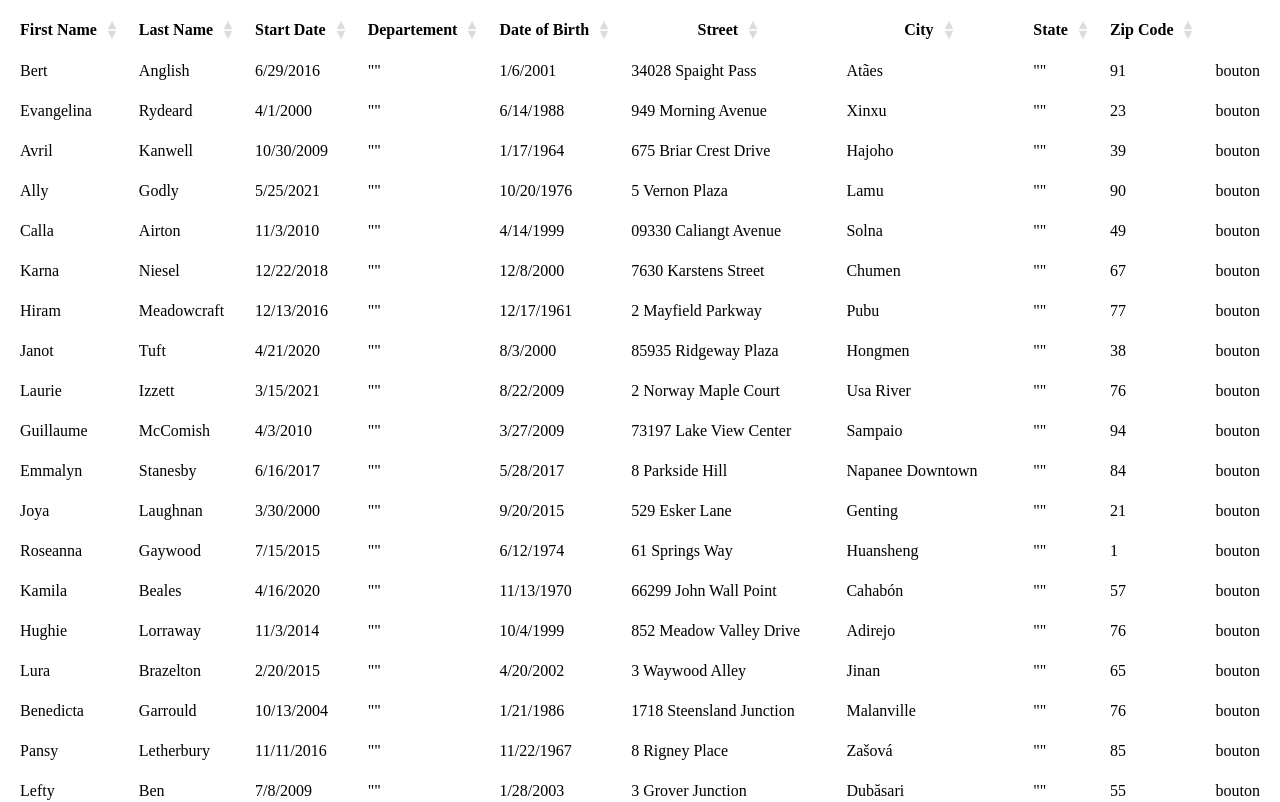
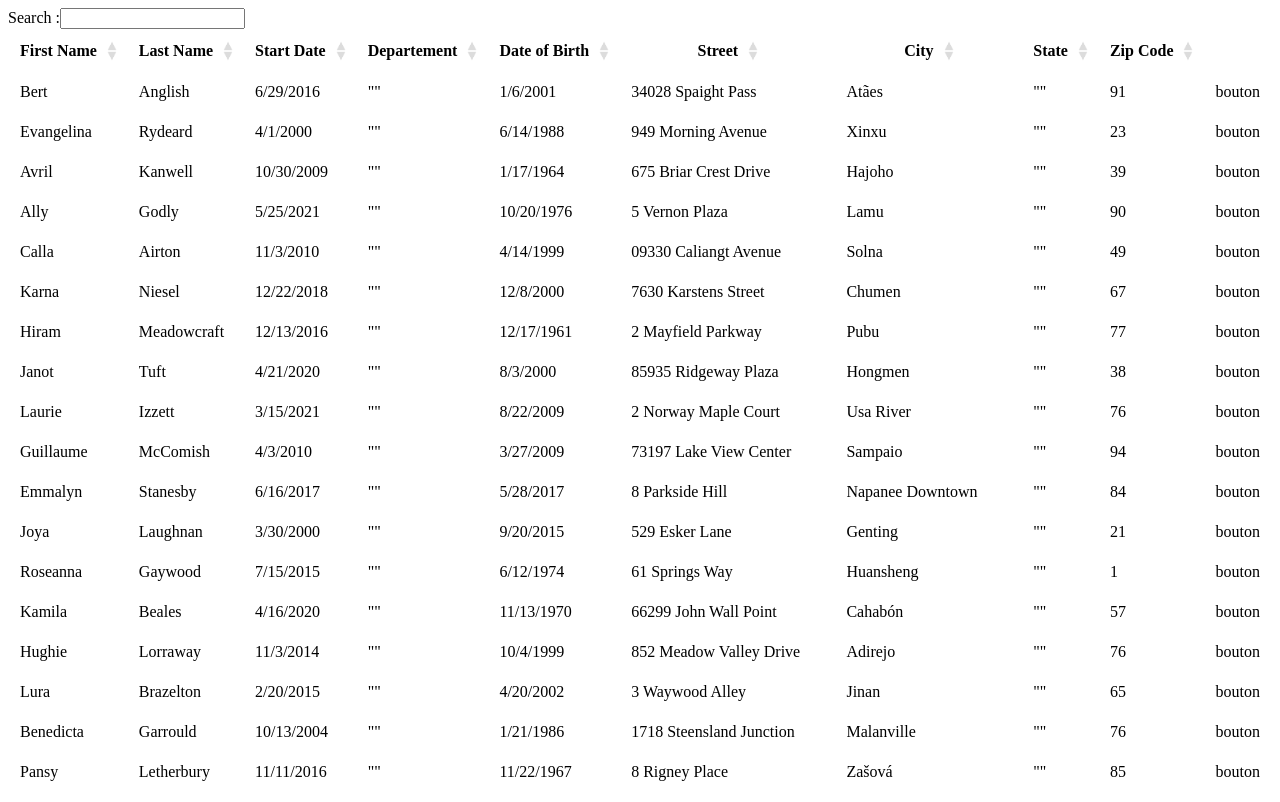
Before and after one commit to Squal94/Khadir_Lounis_Projet_14_122022, a React (Create React App) app in the folder wealth_health/: page /employee in a window 1280 px wide. Shown: the top 802 px of the page. Built offline with nearby package versions, Linux system fonts and the light colour scheme.

Commit message:
create component searchArray v1

```diff
--- /dev/null
+++ b/wealth_health/src/Components/SearchArray.js
@@ -0,0 +1,12 @@
+import React from "react";
+
+const SearchArray = () => {
+  return (
+    <div className="searchContainer">
+      <label> Search :</label>
+      <input type="text" id="searchTarget" />
+    </div>
+  );
+};
+
+export default SearchArray;
--- a/wealth_health/src/Pages/Employee.js
+++ b/wealth_health/src/Pages/Employee.js
@@ -1,7 +1,8 @@
 import React from "react";
-import { useDispatch, useSelector } from "react-redux";
+import { useSelector } from "react-redux";
 import ArrayEmployee from "../Components/ArrayEmployee";
-import Arrow from "../Components/Arrow";
+import SearchArray from "../Components/SearchArray";
+// import Arrow from "../Components/Arrow";
 // import array from "../Features/array.slice";
 // import ModalSubmit from "../Components/ModalSubmit";
 // import SelectItem from "../Components/SelectItem";
@@ -18,6 +19,7 @@ const Employee = () => {
       {/* <h1>Je suis employee</h1>
       <SelectItem props={states} />
       <DatePicker title={"Date of Birth"} /> */}
+      <SearchArray />
       <ArrayEmployee />
       {/* <Arrow /> */}
     </div>
--- a/wealth_health/src/Styles/index.scss
+++ b/wealth_health/src/Styles/index.scss
@@ -1,7 +1,9 @@
 @import "./settings";
 @import "./Pages/home";
+@import "./Pages/employee";
 @import "./Components/selectItem";
 @import "./Components/datePicker";
 @import "./Components/modalSubmit";
 @import "./Components/arrayEmployee";
 @import "./Components/arrow";
+@import "./Components/searchArray";
```
Also changed, not shown: wealth_health/src/Components/ArrayEmployee.js (+0 -15 lines), wealth_health/src/Styles/Components/_searchArray.scss (added), wealth_health/src/Styles/Pages/_employee.scss (added).
